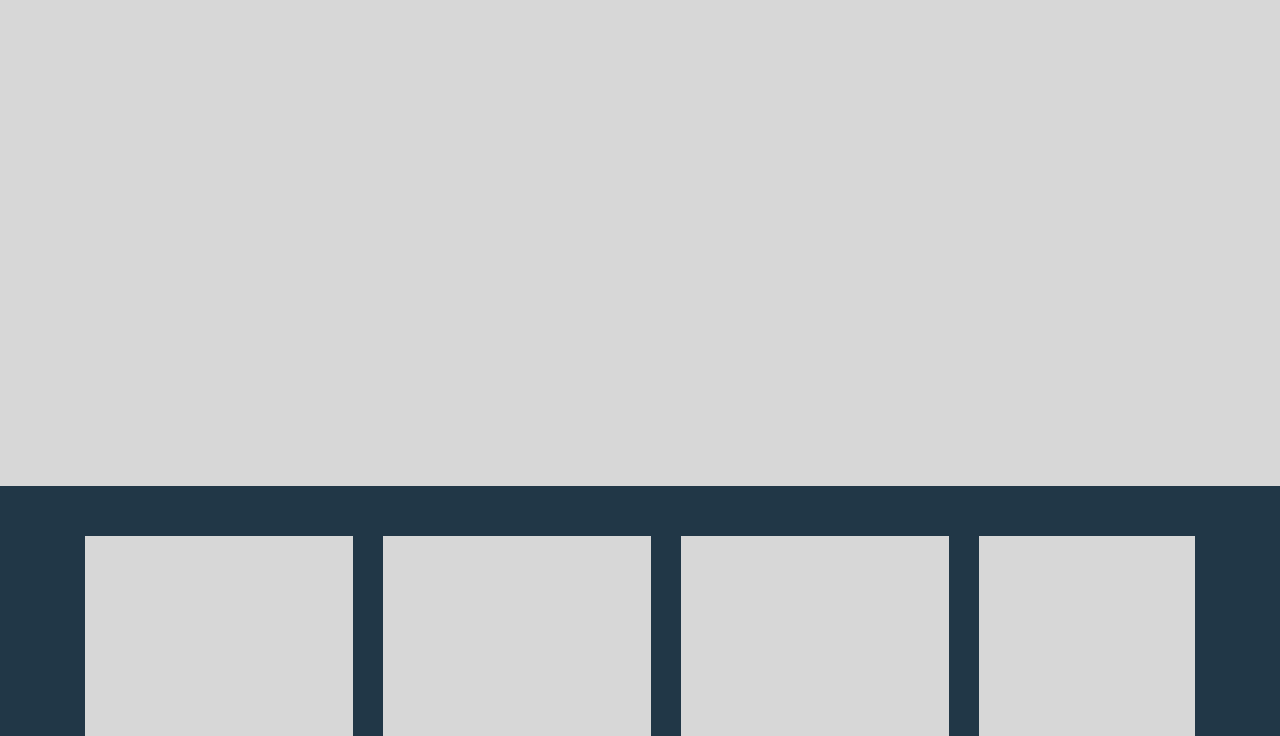
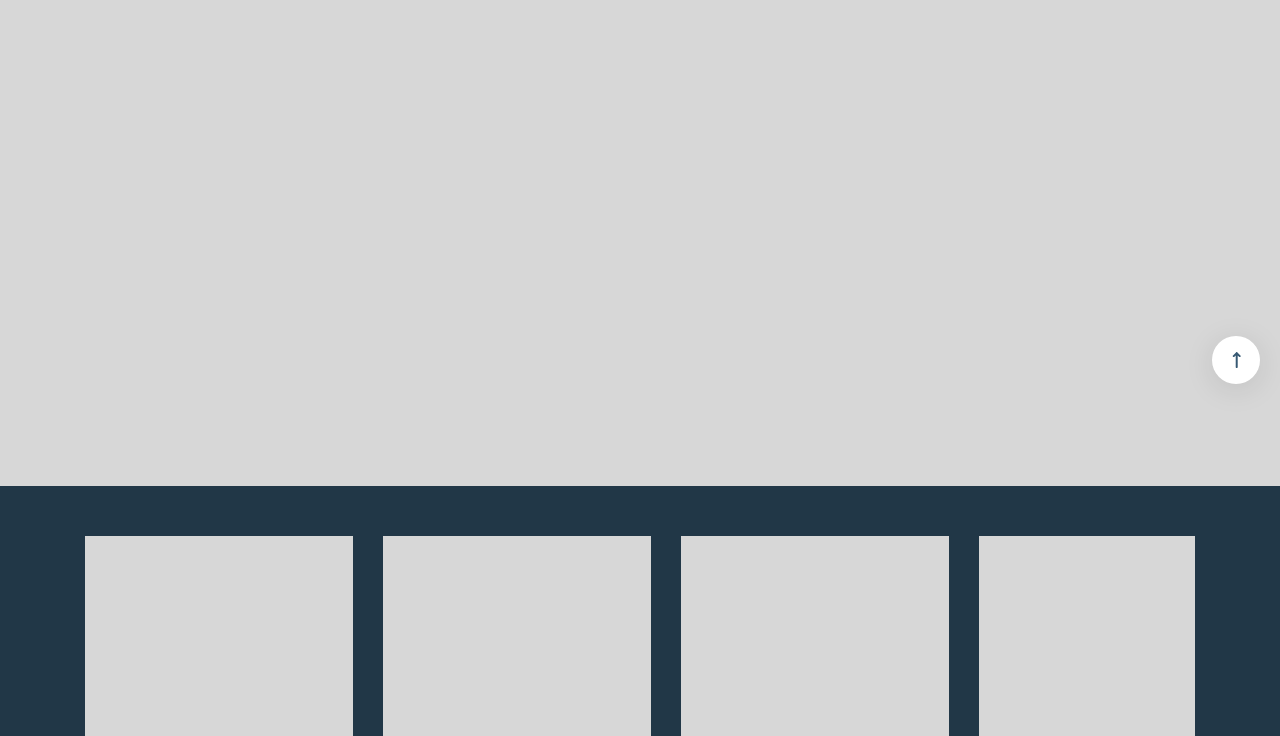
Before and after one commit to zloty60/daft_academy_front-end, a website built with webpack: page src/index.html in a window 1280 px wide. Shown: the part 64-800 px from the top of the page. Built offline with nearby package versions, Linux system fonts and the light colour scheme; files whose address does not match are found by name.

Commit message:
added scroll css component

```diff
--- a/src/index.html
+++ b/src/index.html
@@ -347,6 +347,20 @@
         <div class="divider"></div>
       </div>
     </section>
+    <div class="scroll-top">
+      <svg
+        class="scroll-top__icon"
+        xmlns="http://www.w3.org/2000/svg"
+        width="17"
+        height="9"
+      >
+        <path
+          fill="#375973"
+          fill-rule="evenodd"
+          d="M16.614 5.415c.197-.198.297-.432.297-.703 0-.271-.1-.505-.297-.703l-3-3c-.198-.198-.433-.297-.703-.297-.271 0-.506.099-.704.297-.198.198-.296.432-.296.703 0 .271.098.505.296.703l1.297 1.297H1.911c-.303 0-.545.091-.727.273-.182.183-.273.425-.273.727s.091.544.273.726c.182.183.424.274.727.274h11.593l-1.297 1.297c-.198.198-.296.432-.296.703 0 .271.098.505.296.703.104.094.211.167.321.219.109.052.237.078.383.078.145 0 .273-.026.382-.078.11-.052.216-.125.321-.219l3-3z"
+        />
+      </svg>
+    </div>
     <footer>
       <div class="container">
         <div class="footer">
--- a/src/styles/index.scss
+++ b/src/styles/index.scss
@@ -17,4 +17,5 @@
 @import "./components/button";
 @import "./components/promo";
 @import "./layout/newsletter";
+@import "./layout/scroll-top";
 @import "./layout/footer";
--- /dev/null
+++ b/src/styles/layout/_scroll-top.scss
@@ -0,0 +1,18 @@
+.scroll-top {
+  width: 48px;
+  height: 48px;
+  position: fixed;
+  top: 50%;
+  right: 20px;
+  z-index: 100;
+  display: flex;
+  justify-content: center;
+  background-color: #fff;
+  align-items: center;
+  border-radius: 50%;
+  box-shadow: 0 5px 30px 0 rgba(0, 0, 0, 0.1);
+
+  &__icon {
+    transform: rotate(-90deg);
+  }
+}
```
